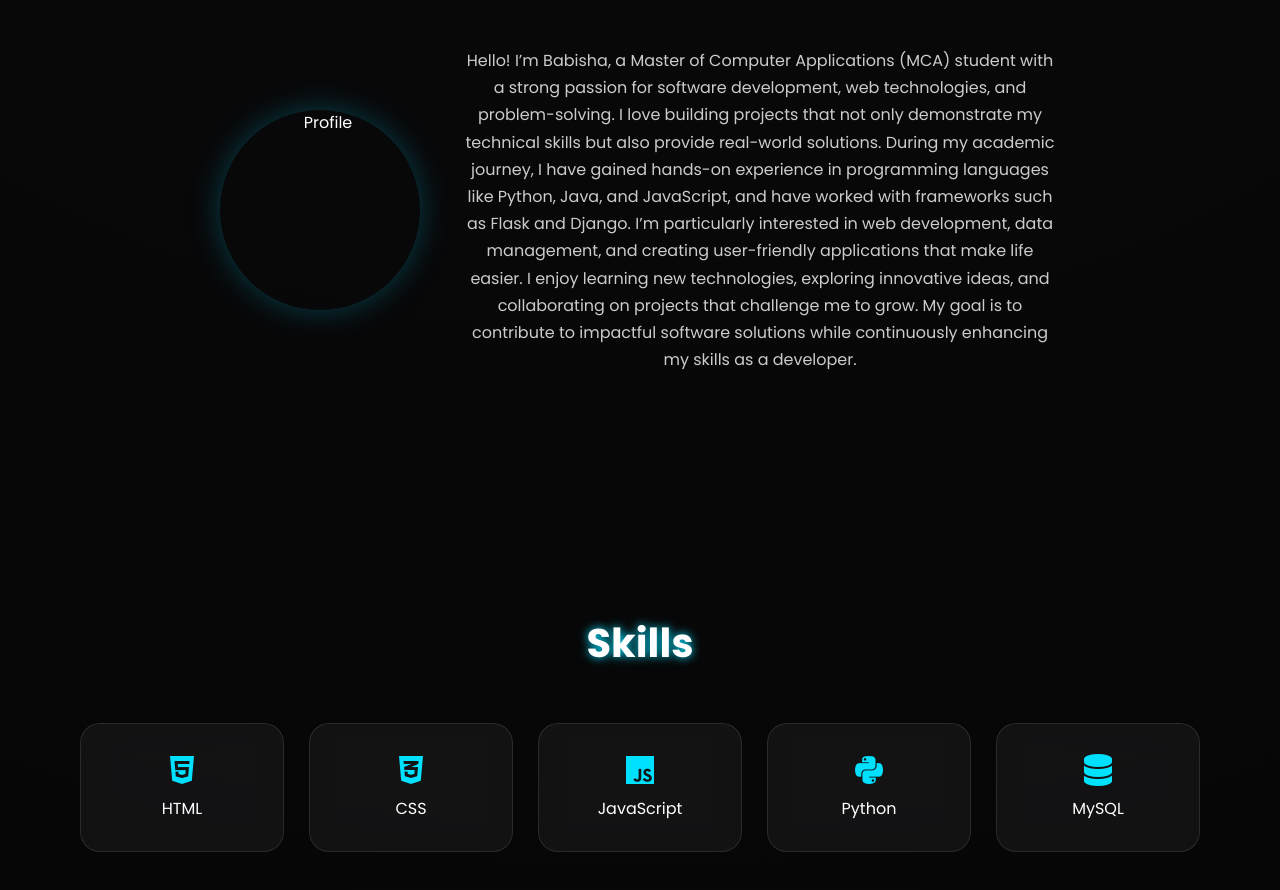
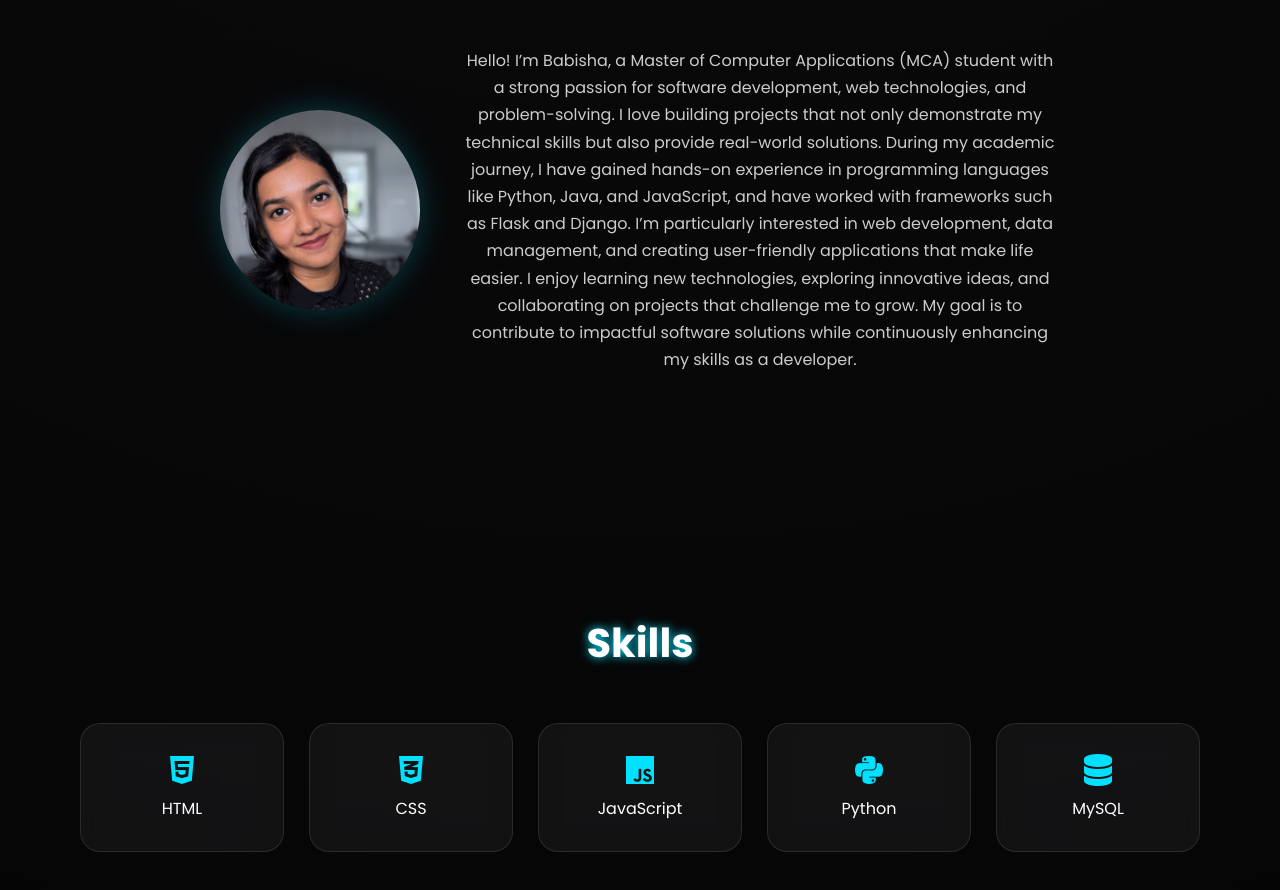
Before and after one commit to Babishasankar/my-portfolio, a plain HTML site: page index.html in a window 1280 px wide. Shown: the part 983-1873 px from the top of the page. Drawn offline with nearby package versions, Linux system fonts and the light colour scheme.

Commit message:
Update index.html

```diff
--- a/index.html
+++ b/index.html
@@ -48,7 +48,7 @@
   <section id="about" class="section" data-aos="fade-right">
     <h2 class="section-title">About Me</h2>
     <div class="about-content">
-      <img src="images/Screenshot 2025-12-12 201953.png" alt="Profile" class="profile-pic">
+      <img src="images/WhatsApp Image 2025-10-26 at 10.17.06 PM.jpeg" alt="Profile" class="profile-pic">
       <p>
       Hello! I’m Babisha, a Master of Computer Applications (MCA) student with a strong passion for software development, web technologies, and problem-solving. I love building projects that not only demonstrate my technical skills but also provide real-world solutions. During my academic journey, I have gained hands-on experience in programming languages like Python, Java, and JavaScript, and have worked with frameworks such as Flask and Django. I’m particularly interested in web development, data management, and creating user-friendly applications that make life easier. I enjoy learning new technologies, exploring innovative ideas, and collaborating on projects that challenge me to grow. My goal is to contribute to impactful software solutions while continuously enhancing my skills as a developer.</
     </div>
```
